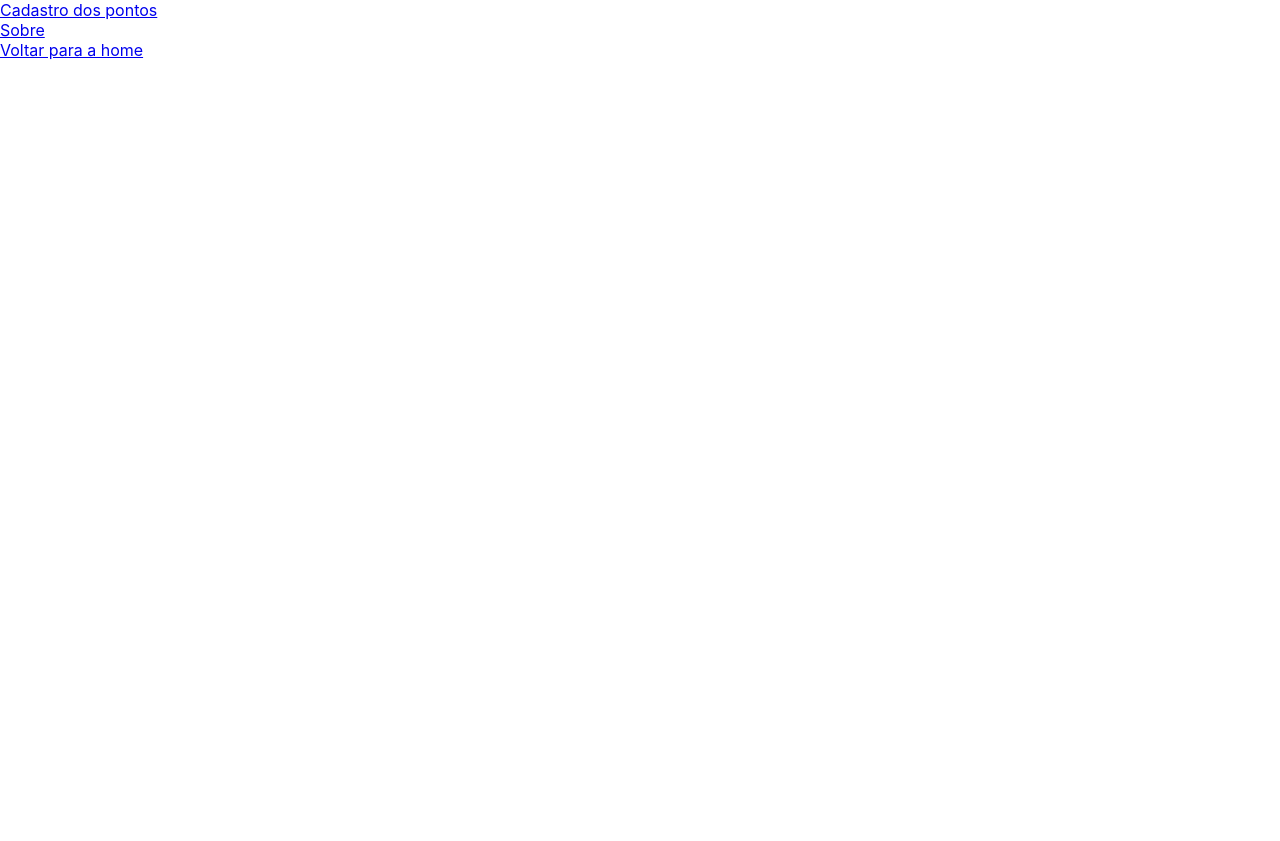
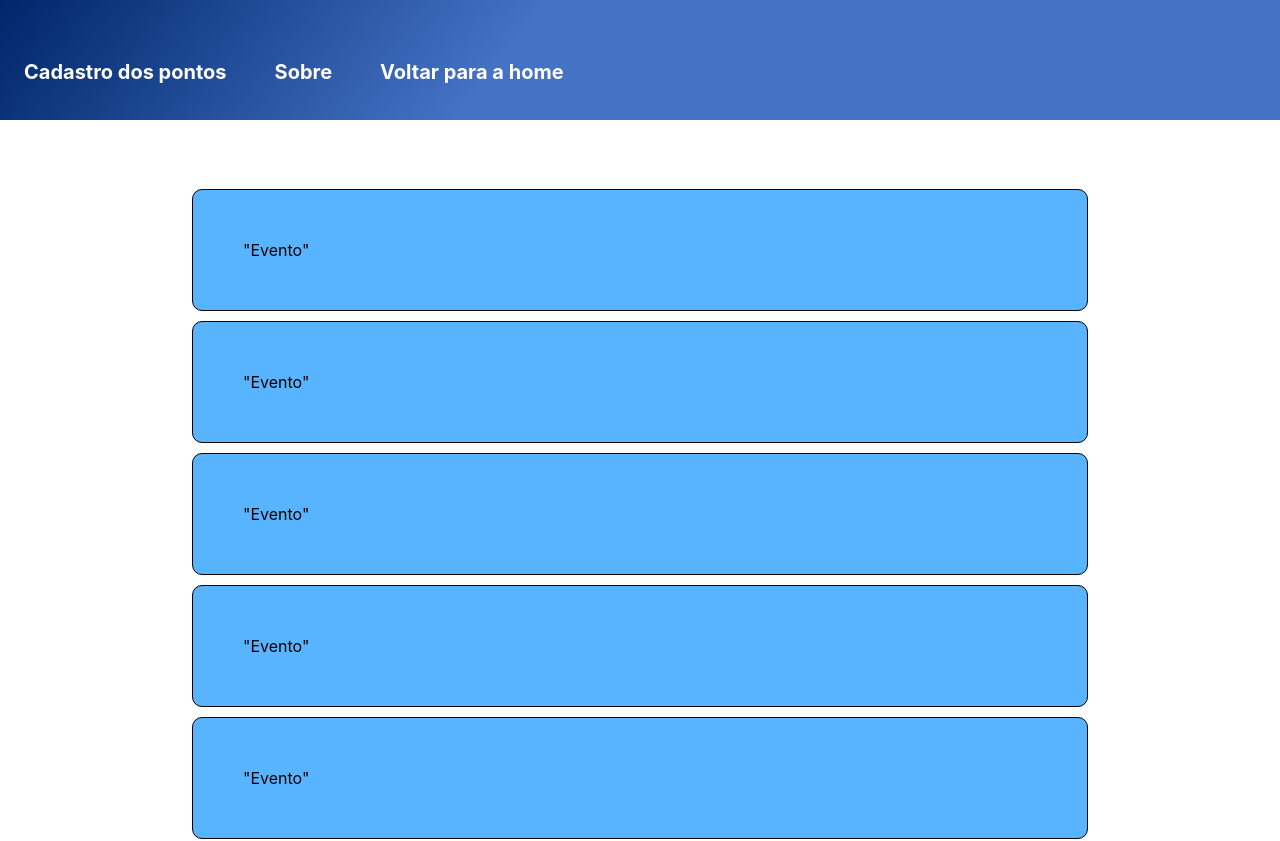
Before and after one commit to GabrielBrune/attProjet, a React (Create React App) app: page / in a window 1280 px wide. Shown: the top 841 px of the page. Before the commit the page ends 800 px from the top, so only its background shows below. Built offline with nearby package versions, Linux system fonts and the light colour scheme; the HTML template or start-up script is replaced by a standard one.

Commit message:
add Da home

```diff
--- a/src/componentes/cabecalho/index.tsx
+++ b/src/componentes/cabecalho/index.tsx
@@ -3,14 +3,12 @@ import Menu from '../menu';
 
 function Cabecalho(){
     return(
-        <div>
-            <div>
+            <div className='cabPai' >
                 <Menu
                 item1='Cadastro dos pontos'
                 item2='Sobre'
                 item3='Voltar para a home' />
             </div>
-        </div>
     )
 }
 
--- a/src/componentes/menu/index.tsx
+++ b/src/componentes/menu/index.tsx
@@ -11,10 +11,10 @@ type Props={
 
 function Menu(item:Props){
     return(
-        <div>
-            <div><Link to='/home/formulariocoleta'>{item.item1}</Link></div>
-            <div><Link to='/home/sobre'>{item.item2}</Link></div>
-            <div><Link to='/'>{item.item3}</Link></div>
+        <div className='menuPai'>
+            <div className='linkMenu'><Link to='/home/formulariocoleta'>{item.item1}</Link></div>
+            <div className='linkMenu'><Link to='/home/sobre'>{item.item2}</Link></div>
+            <div className='linkMenu'><Link to='/'>{item.item3}</Link></div>
             {/*<div><Link to='/home/detalhamento'>{item.item4}</Link></div>
             <div><Link to='/home/cadastrocoleta'>{item.item5}</Link></div> */}
 
--- a/src/componentes/pages/formularioColeta.tsx
+++ b/src/componentes/pages/formularioColeta.tsx
@@ -1,5 +1,4 @@
 import '../../estilos/estilos.css'
-import Cabecalho from '../cabecalho';
 
 function FormularioColeta(){
     return(
--- a/src/componentes/pages/home.tsx
+++ b/src/componentes/pages/home.tsx
@@ -7,10 +7,33 @@ function Home(){
             <div>
                 <Cabecalho />
             </div>
-            <div>
+            <div className='bodyhome'>
+
+                <div className='feeds'>
+                    "Evento"
+                </div>
+
+                <div className='feeds'>
+                    "Evento"
+                </div>
+
+                <div className='feeds'>
+                    "Evento"
+                </div>
+
+                <div className='feeds'>
+                    "Evento"
+                </div>
+
+                <div className='feeds'>
+                    "Evento"
+                </div>
+
+                <div className='feeds'>
+                    "Evento"
+                </div>
 
             </div>
-
         </div>
     )
 
--- a/src/estilos/estilos.css
+++ b/src/estilos/estilos.css
@@ -1,4 +1,60 @@
-*{
-    margin: 0px;
-    padding: 0px;
+a{
+    display: inline-block;
+    color:white;
+    font-weight: bold;
+    font-size: 20px;
+    text-decoration: none;
+    margin: 0px 4px;
 }
+
+/* Cabecalho */
+.cabPai{
+    background: rgb(0,38,107);
+    background: linear-gradient(128deg, rgba(0,38,107,1) 0%, rgba(68,114,196,1) 40%);
+    display: flex;
+    justify-content: center;
+    flex-direction: row;
+    padding-top: 60px;
+    width: 100%;
+    height: 60px
+
+}
+
+.menuPai{
+    display: flex;
+    justify-content: left;
+    flex-direction: row;
+    width: 100%;
+}
+
+.linkMenu{
+    padding-left: 20px;
+    padding-right: 20px;
+    margin:0px;
+
+    display: inline-block;
+    text-align: center;
+
+}
+
+/* BODY DA PAGINA */
+.bodyhome{
+    display: flex;
+    justify-content: center;
+    flex-direction: column;
+    margin-top:5%;
+    margin-left: 15%;
+    margin-right: 15%;
+}
+
+.feeds{
+    padding: 50px;
+    margin-top: 5px;
+    margin-bottom: 5px;
+    border: 1px solid;
+    border-radius: 10px;
+    align-items: center;
+    background-color: rgb(89, 180, 255);
+
+
+}
```
